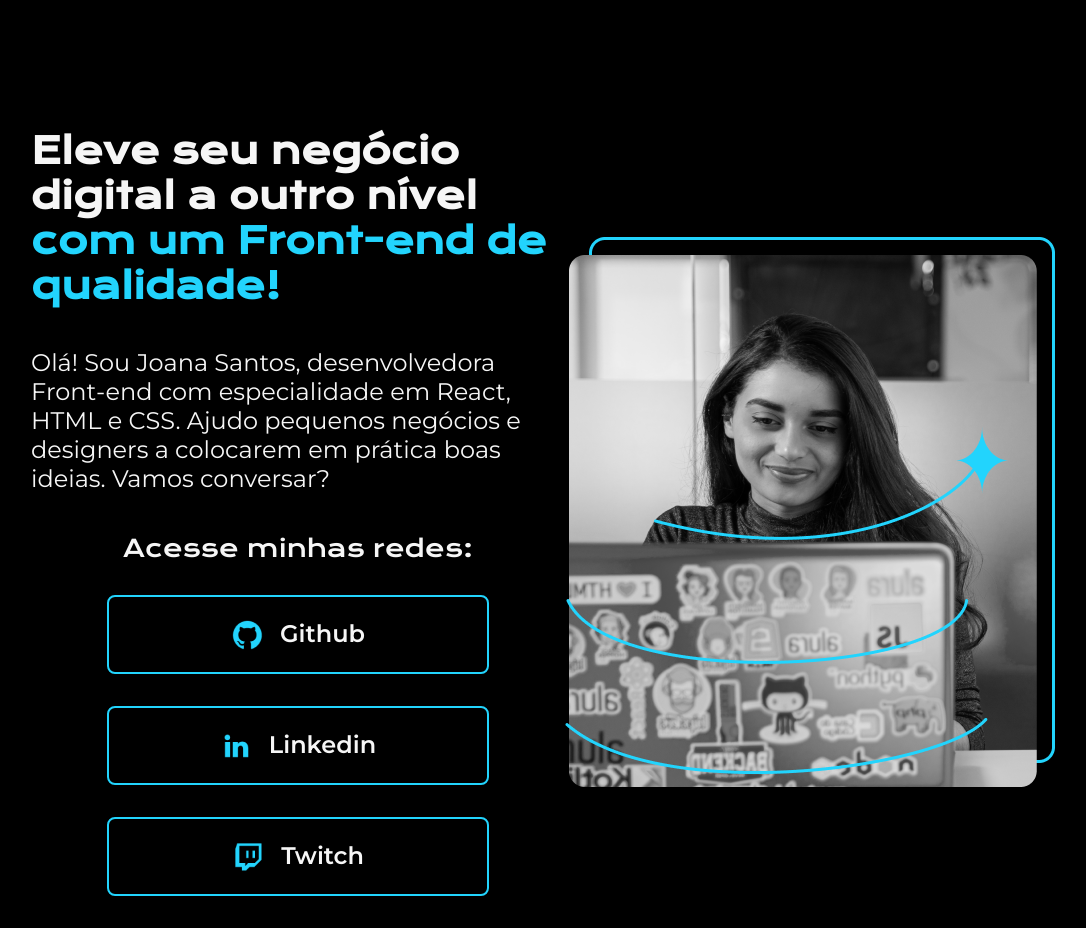
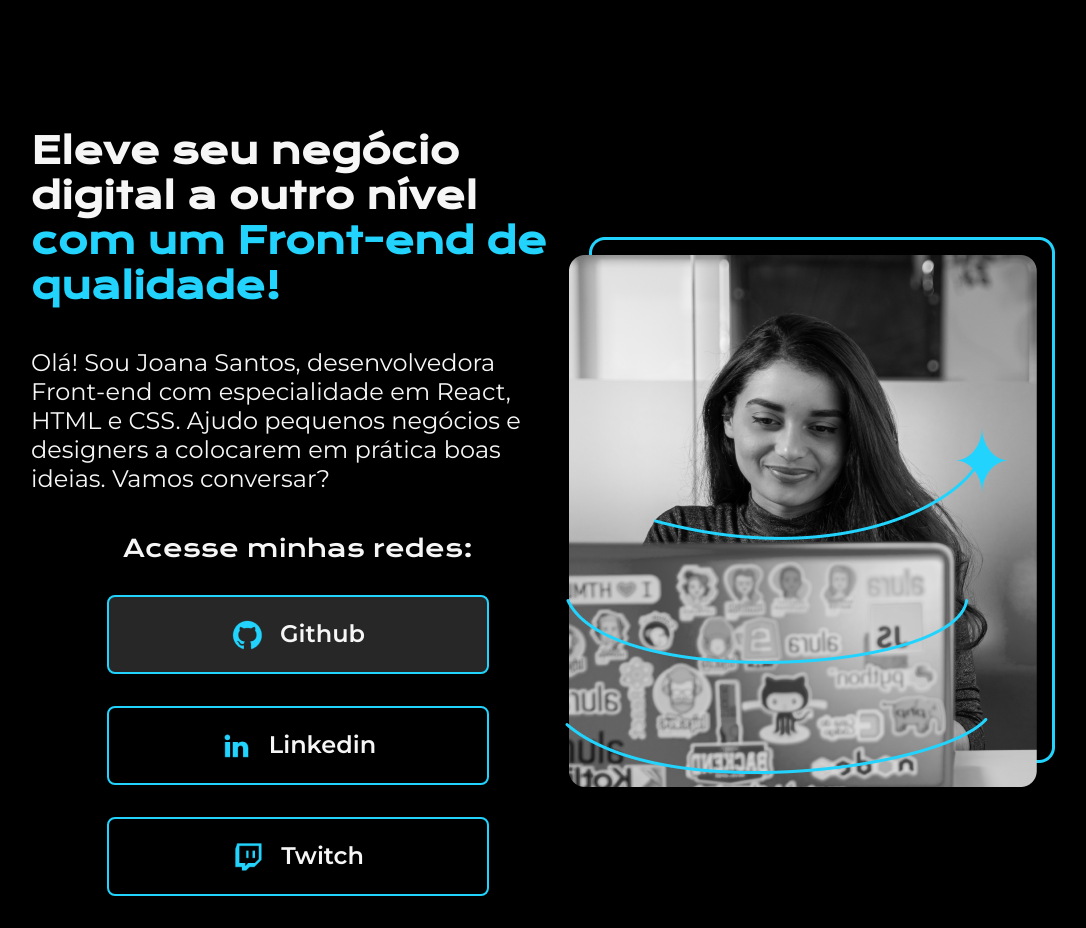
Before and after one commit to JorgeAndre2016/httm-css-cursos-alura, a plain HTML site: page curso-01/index2.html in a window 1280 px wide. In both pictures the pointer is over the link "Github". Shown: the whole page, without its empty margins (97-1183 px from the left). Drawn offline with nearby package versions, Linux system fonts and the light colour scheme.

Commit message:
chore: curso 2 - class 'Hover'

```diff
--- a/curso-01/css/style.css
+++ b/curso-01/css/style.css
@@ -68,6 +68,10 @@ h1 {
     font-family: 'Montserrat', sans-serif;
 }
 
+.apresentacao__link__btn:hover {
+    background-color: #272727;
+}
+
 .apresentacao__link__subtitulo {
     font-family: 'Krona One', sans-serif;
     font-weight: 400;
```
